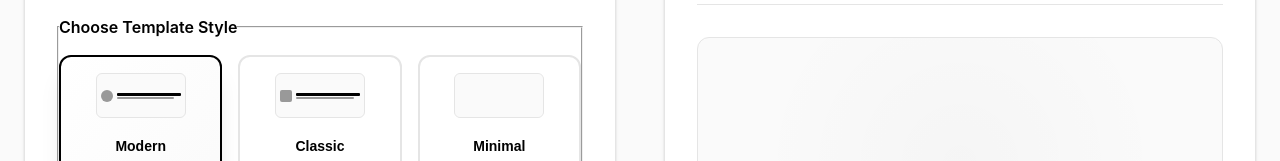
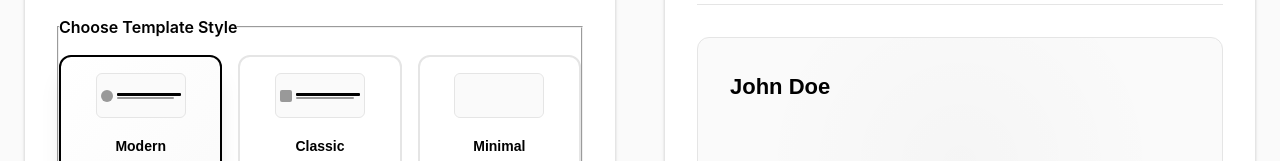
Before and after one commit to DrEEjc7/V2-Signature-Studio, a plain HTML site: page index.html in a window 1280 px wide. Shown: the part 261-422 px from the top of the page. Drawn offline with Linux system fonts and the light colour scheme; files that its build step writes are made by us from their sources.

Commit message:
Update index.html

```diff
--- a/index.html
+++ b/index.html
@@ -23,7 +23,7 @@
 
     <link rel="preload" href="https://ik.imagekit.io/dee7studio/Logos/Signature%20Studio%20Favicon.svg?updatedAt=1751559591604" as="image">
 
-    <link rel="stylesheet" href="main.css">
+    <link rel="stylesheet" href="css/main.css">
 </head>
 <body>
     <div class="app-container">
@@ -482,6 +482,6 @@
         </footer>
     </div>
 
-    <script src="app.js"></script>
+    <script src="js/app.js"></script>
 </body>
 </html>
```
